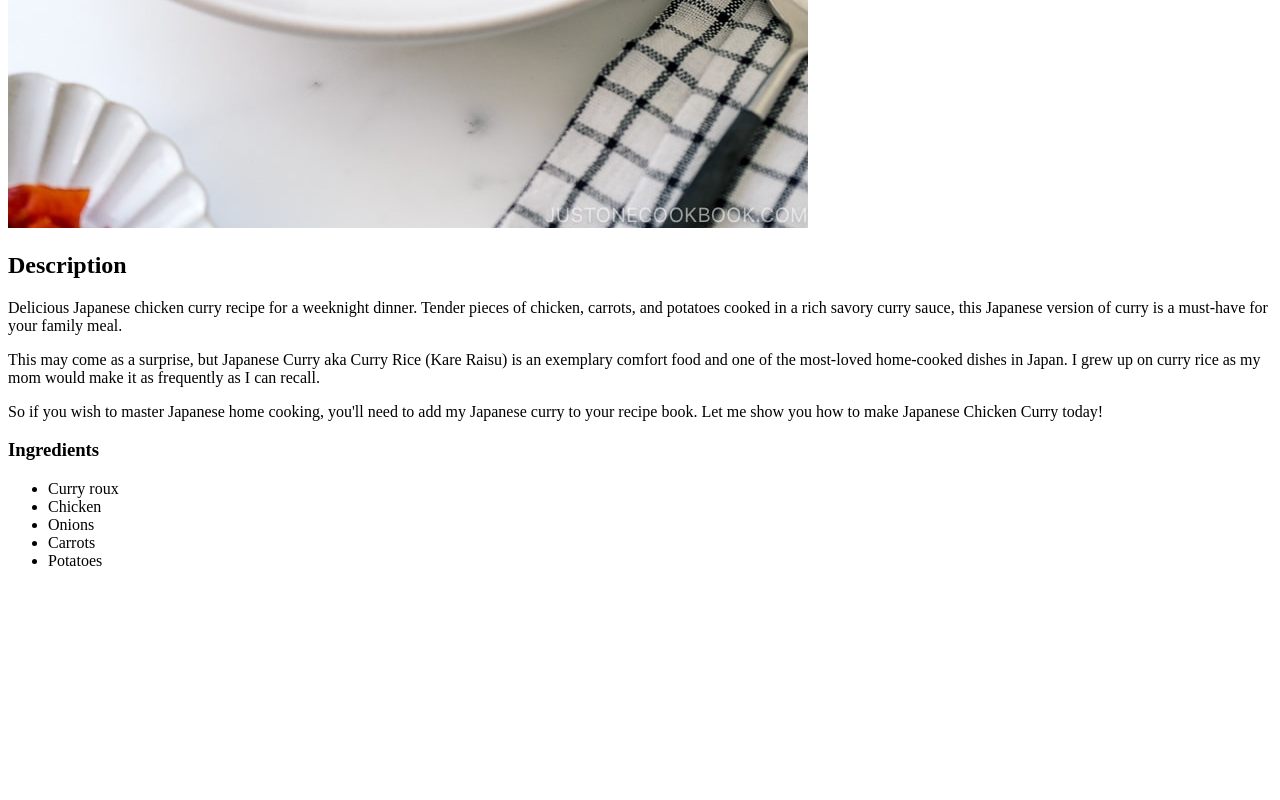
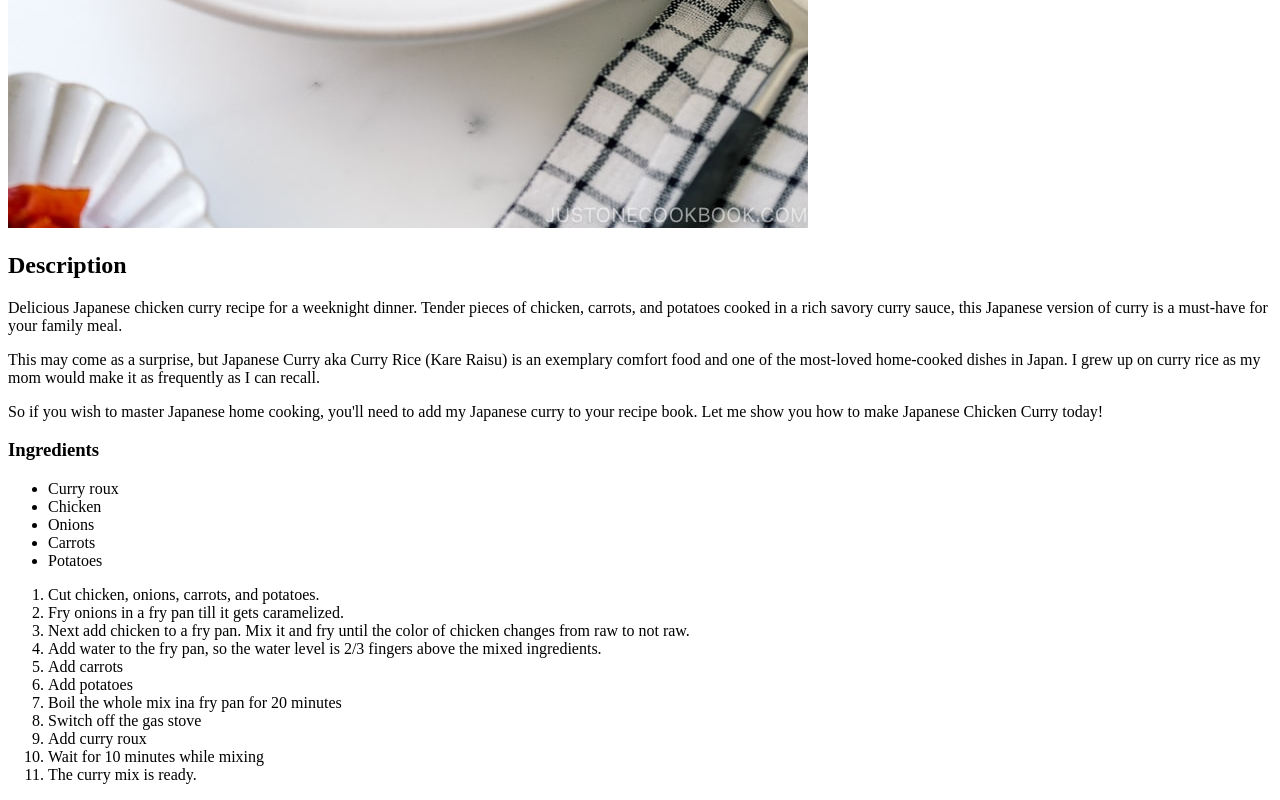
Before and after one commit to salta33/odin-recipes, a plain HTML site: page recipes/curryrice.html in a window 1280 px wide. Shown: the part 1052-1852 px from the top of the page. Before the commit the page ends 1638 px from the top, so only its background shows below. Drawn offline with Linux system fonts and the light colour scheme.

Commit message:
Add Steps to curryrice.html

```diff
--- a/recipes/curryrice.html
+++ b/recipes/curryrice.html
@@ -21,5 +21,18 @@
         <li>Carrots</li>
         <li>Potatoes</li>
     </ul>
+    <ol>
+        <li>Cut chicken, onions, carrots, and potatoes.</li>
+        <li>Fry onions in a fry pan till it gets caramelized.</li>
+        <li>Next add chicken to a fry pan. Mix it and fry until the color of chicken changes from raw to not raw.</li>
+        <li>Add water to the fry pan, so the water level is 2/3 fingers above the mixed ingredients.</li>
+        <li>Add carrots</li>
+        <li>Add potatoes</li>
+        <li>Boil the whole mix ina fry pan for 20 minutes</li>
+        <li>Switch off the gas stove</li>
+        <li>Add curry roux</li>
+        <li>Wait for 10 minutes while mixing</li>
+        <li>The curry mix is ready.</li>
+    </ol>
 </body>
 </html>
```
